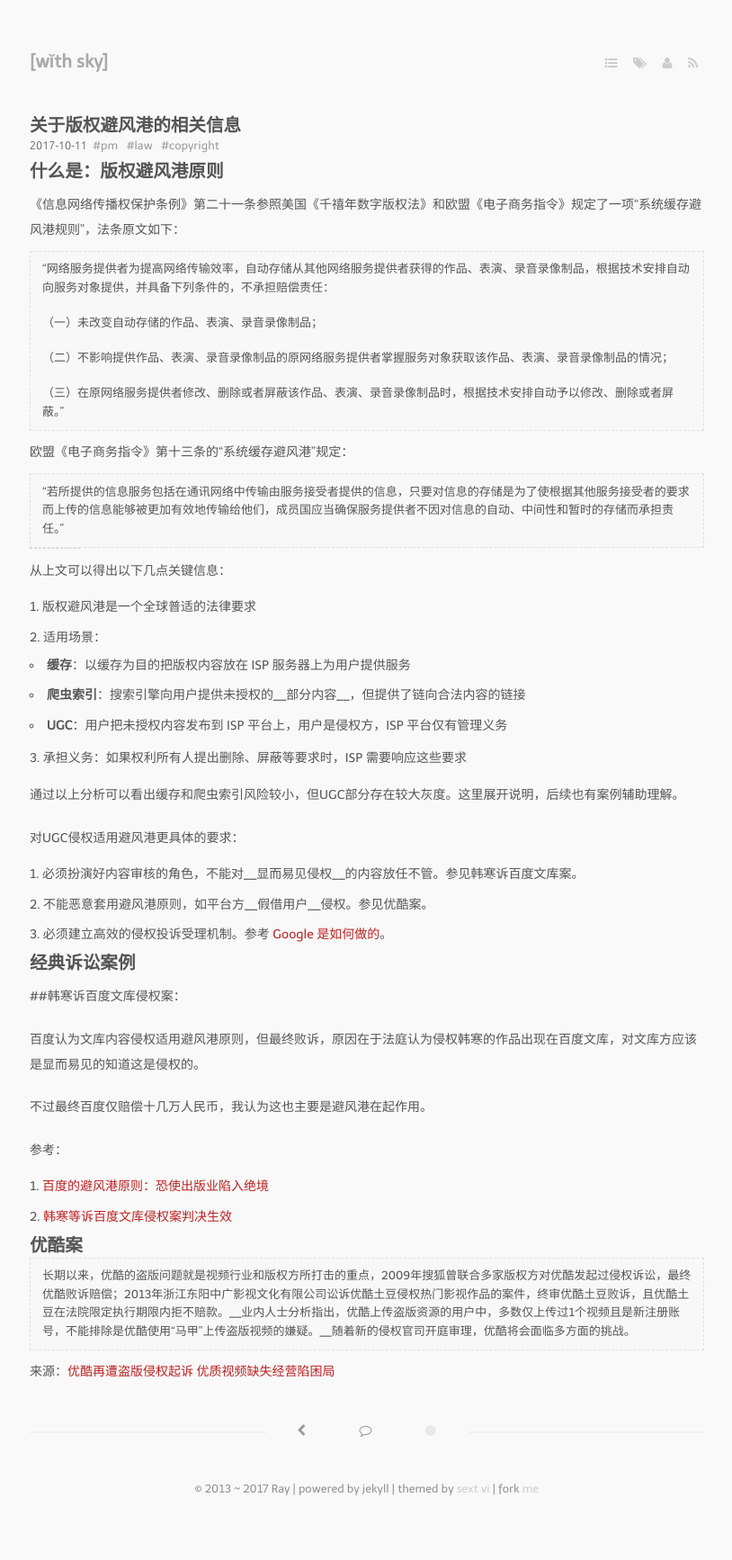
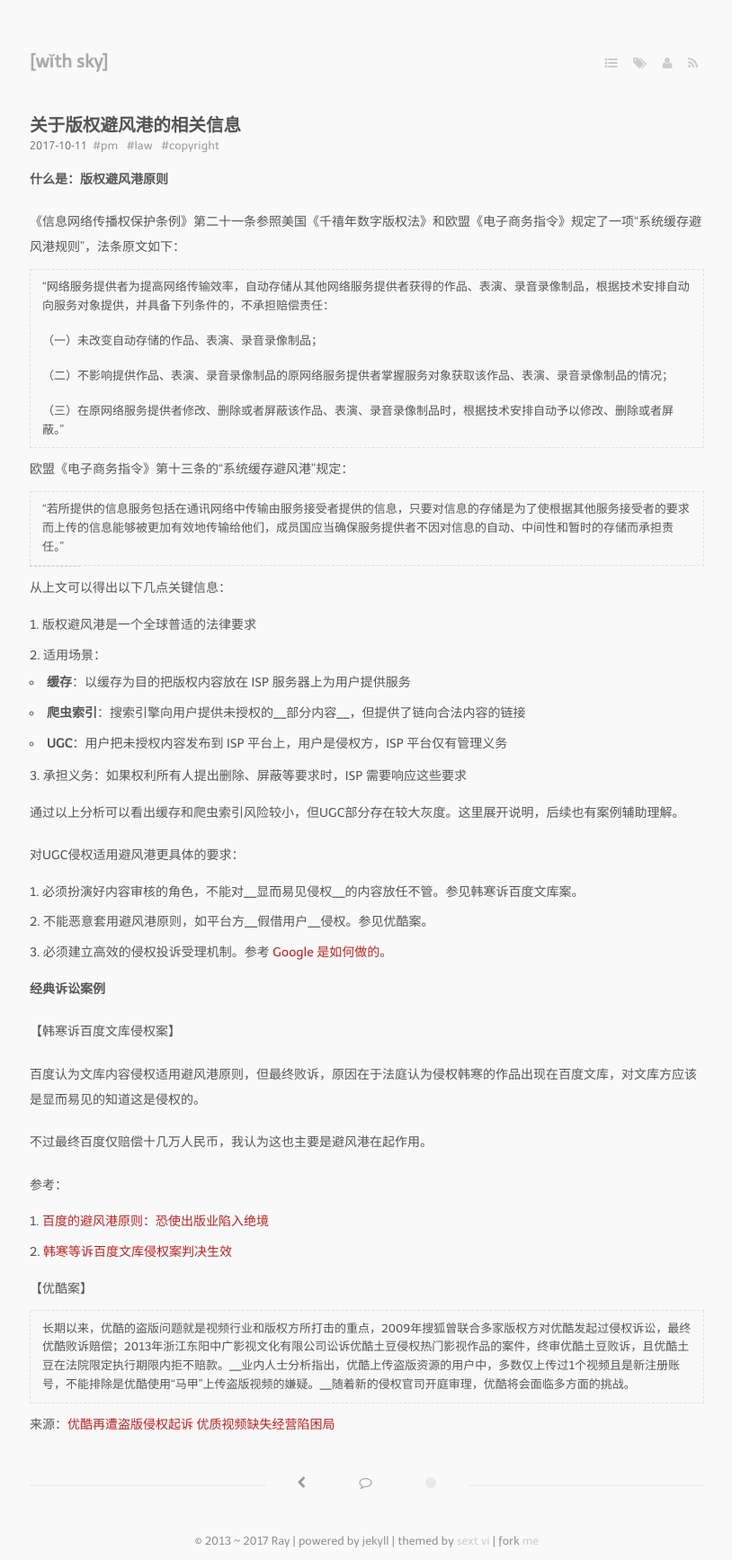
Before and after one commit to raypp/blog, a Jekyll site: the page built from _posts/2017-10-11-safe-harbor-for-isp-copyright-issue.markdown, in a window 1280 px wide. Shown: the whole page at 90% size, without its empty margins (232-1046 px from the left). Built offline with Jekyll 4.4.1, drawn with Linux system fonts in a browser that asks for light colours; some web fonts are replaced; a script that is not in the unit is left out; comment, search, counter and statistics services are not loaded; before the commit the page ends 1675 px from its top, so only the background shows below that.

```diff
--- a/_posts/2017-10-11-safe-harbor-for-isp-copyright-issue.markdown
+++ b/_posts/2017-10-11-safe-harbor-for-isp-copyright-issue.markdown
@@ -8,7 +8,7 @@ tags:
   - copyright
 ---
 
-# 什么是：版权避风港原则
+**什么是：版权避风港原则**
 
 《信息网络传播权保护条例》第二十一条参照美国《千禧年数字版权法》和欧盟《电子商务指令》规定了一项“系统缓存避风港规则”，法条原文如下：
 
@@ -44,9 +44,9 @@ tags:
 3. 必须建立高效的侵权投诉受理机制。参考 [Google 是如何做的](https://support.google.com/legal/troubleshooter/1114905?hl=zh-Hans)。
 
 
-# 经典诉讼案例
+**经典诉讼案例**
 
-##韩寒诉百度文库侵权案：
+【韩寒诉百度文库侵权案】
 
 百度认为文库内容侵权适用避风港原则，但最终败诉，原因在于法庭认为侵权韩寒的作品出现在百度文库，对文库方应该是显而易见的知道这是侵权的。
 
@@ -56,7 +56,7 @@ tags:
 1. [百度的避风港原则：恐使出版业陷入绝境](http://tech.ifeng.com/internet/special/baiduwenku/content-1/detail_2011_03/26/5383100_0.shtml)
 2. [韩寒等诉百度文库侵权案判决生效](http://ip.people.com.cn/n/2012/1029/c136655-19424360.html)
 
-## 优酷案
+【优酷案】
 
 > 长期以来，优酷的盗版问题就是视频行业和版权方所打击的重点，2009年搜狐曾联合多家版权方对优酷发起过侵权诉讼，最终优酷败诉赔偿；2013年浙江东阳中广影视文化有限公司讼诉优酷土豆侵权热门影视作品的案件，终审优酷土豆败诉，且优酷土豆在法院限定执行期限内拒不赔款。__业内人士分析指出，优酷上传盗版资源的用户中，多数仅上传过1个视频且是新注册账号，不能排除是优酷使用“马甲”上传盗版视频的嫌疑。__随着新的侵权官司开庭审理，优酷将会面临多方面的挑战。
 
```
